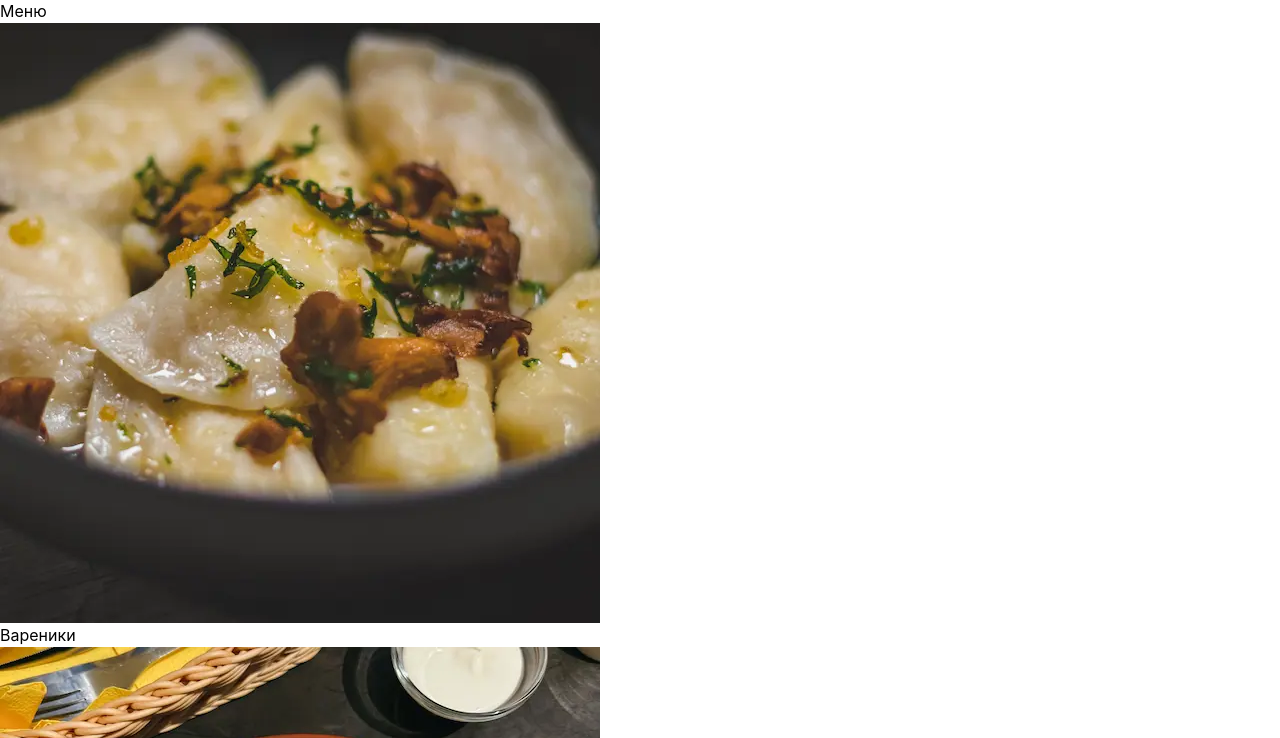
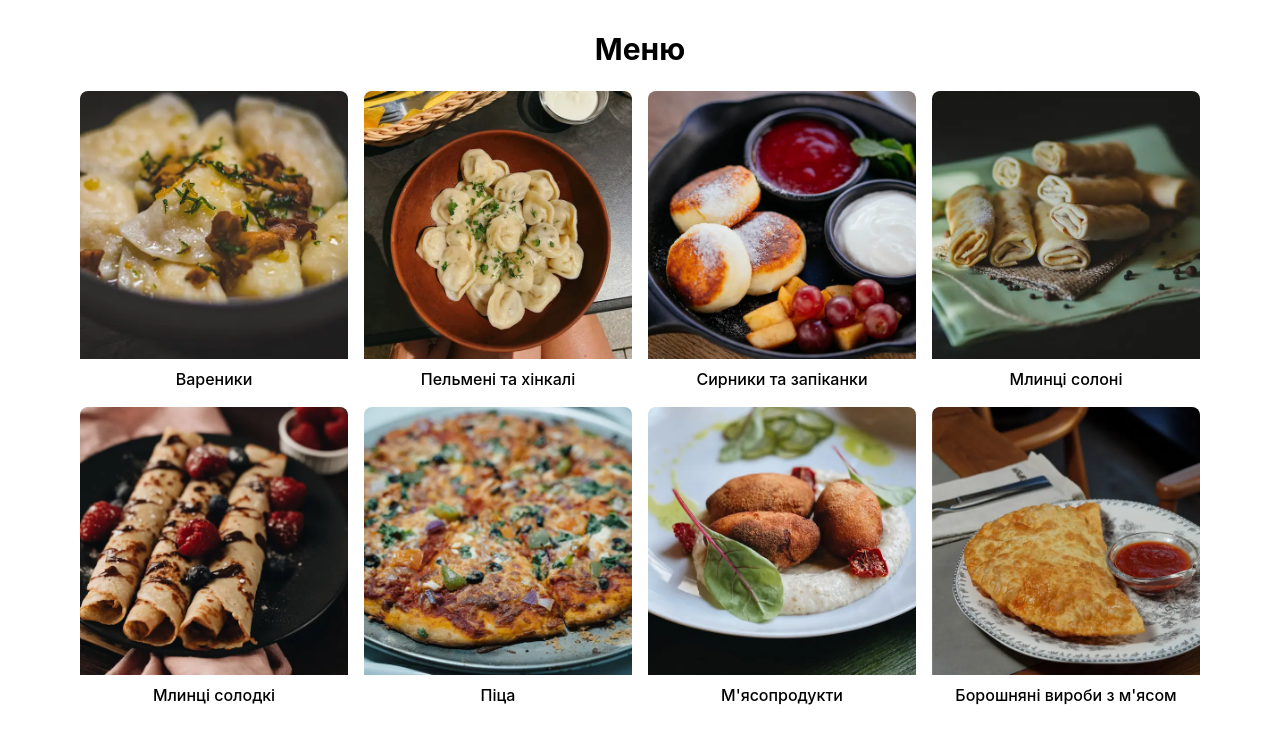
Before and after one commit to ynkotp228/sama-lypyla-concept, an Astro site: page / in a window 1280 px wide. Shown: the part 1348-2086 px from the top of the page. Built offline with nearby package versions, Linux system fonts and the light colour scheme; Astro itself is replaced by a stand-in of ours.

Commit message:
feat: refactor category components to use centralized data structure

```diff
--- a/src/components/MainPageComponents/Categories.astro
+++ b/src/components/MainPageComponents/Categories.astro
@@ -1,87 +1,14 @@
 ---
-import varenuki from '../../assets/images/MainPageImages/categories/varenuki.webp';
-import pelmeni from '../../assets/images/MainPageImages/categories/pelmeni.webp';
-import syrniki from '../../assets/images/MainPageImages/categories/sirniki.webp';
-import mlynckiSoloni from '../../assets/images/MainPageImages/categories/mlyntsi-soloni.webp';
-import mlynckiSolodki from '../../assets/images/MainPageImages/categories/mlyntsi-solodki.webp';
-import pizza from '../../assets/images/MainPageImages/categories/pizza.webp';
-import vupichkaZmyasom from '../../assets/images/MainPageImages/categories/vupichka-z-myasom.webp';
-import kotleti from '../../assets/images/MainPageImages/categories/kotleti.webp';
-
-import CategoriesItems from "./CategoriesItems.astro"
-const base = import.meta.env.BASE_URL;
-const categories = [
-    {
-        id: "1",
-        title: "Вареники",
-        url: `${base}catalog/category/varenuki`,
-        img: varenuki,
-        alt: "Апетитні вареники у тарілці",
-    },
-    {
-        id: "2",
-        title: "Пельмені та хінкалі",
-        url: `${base}catalog/category/pelmeni`,
-        img: pelmeni,
-        alt: "Апетитні пельмені у тарілці",
-    },
-    {
-        id: "3",
-        title: "Сирники та запіканки",
-        url: `${base}catalog/category/syrniki`,
-        img: syrniki,
-        alt: "Апетитні сирники у тарілці",
-    },
-    {
-        id: "4",
-        title: "Млинці солоні",
-        url: `${base}catalog/category/mlynci-soloni`,
-        img: mlynckiSoloni,
-        alt: "Поскладані млинці з м'ясом на рушнику",
-    },
-    {
-        id: "5",
-        title: "Млинці солодкі",
-        url: `${base}catalog/category/mlynci-solodki`,
-        img: mlynckiSolodki,
-        alt: "3 млинця із сиром у тарілці приправлені полуницею",
-    },
-    {
-        id: "6",
-        title: "Піца",
-        url: `${base}catalog/category/pizza`,
-        img: pizza,
-        alt: "Піца із грибами та м'ясом на тарілці",
-    },
-    {
-        id: "7",
-        title: "Випічка з м'ясом",
-        url: `${base}catalog/category/vupichka-z-myasom`,
-        img: vupichkaZmyasom,
-        alt: "Смачний чебурек на тарілці із соусом"
-    },
-    {
-        id: "8",
-        title: "М'ясні вироби",
-        url: `${base}catalog/category/myasnii-virobi`,
-        img: kotleti,
-        alt: "3 апетитні котлети на пюре у тарілці"
-    },
-]
+import { categories } from '../../data/products';
+import CategoriesItems from "./CategoriesItems.astro";
 ---
 
-<section>
-    <h2> Меню </h2>
-    <div>
+<section class="mx-auto max-w-6xl px-4 py-8">
+    <h2 class="mb-6 text-center text-2xl font-bold sm:text-3xl"> Меню </h2>
+    <div class="grid grid-cols-1 gap-4 md:grid-cols-2 lg:grid-cols-4">
         {
             categories.map((category) => (
-                <CategoriesItems
-                    title={category.title}
-                    id={category.id}
-                    url={category.url}
-                    img={category.img}
-                    alt={category.alt}
-                />
+                <CategoriesItems category={category} />
             ))
         }
     </div>
--- a/src/components/MainPageComponents/CategoriesItems.astro
+++ b/src/components/MainPageComponents/CategoriesItems.astro
@@ -1,24 +1,23 @@
 ---
 import { Picture } from 'astro:assets';
+import type { Category } from '../../data/products';
+
 interface Props {
-    title: string;
-    id: string;
-    url: string;
-    img: any;
-    alt: string;
+    category: Category;
 }
-const { title, id, url, alt, img } = Astro.props;
+const { category } = Astro.props;
+
+const base = import.meta.env.BASE_URL;
+const url = `${base}catalog/category/${category.slug}`;
 ---
 
-
-
-<a href={url} id={id}>
+<a href={url} id={category.slug} class="group block overflow-hidden rounded-lg">
     <Picture
-        src={img}
-        alt={alt}
-
-        />
+        src={category.image}
+        alt={category.alt}
+        class="block aspect-square w-full object-cover transition-transform duration-300 group-hover:scale-105"
+    />
     <div>
-        <h3>{title}</h3>
+        <h3 class="mt-2 text-center font-medium">{category.name}</h3>
     </div>
 </a>
```
